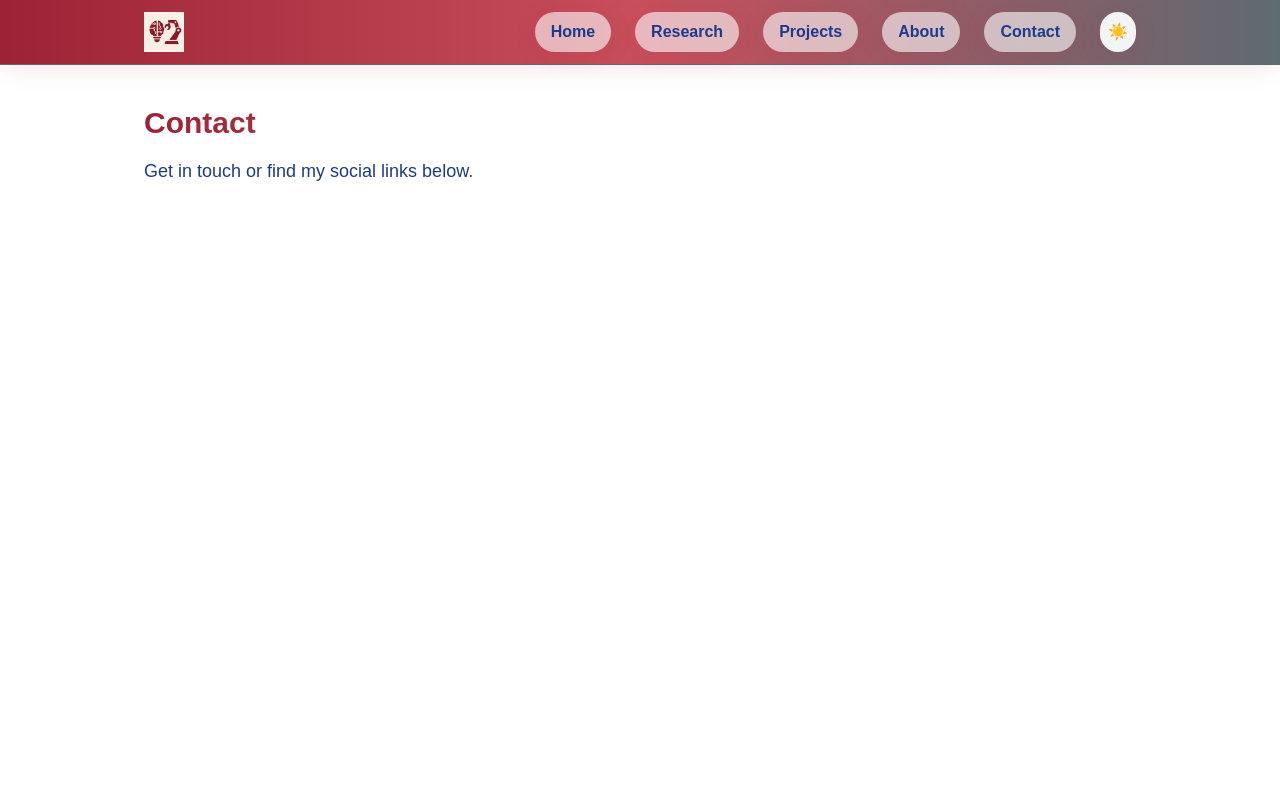
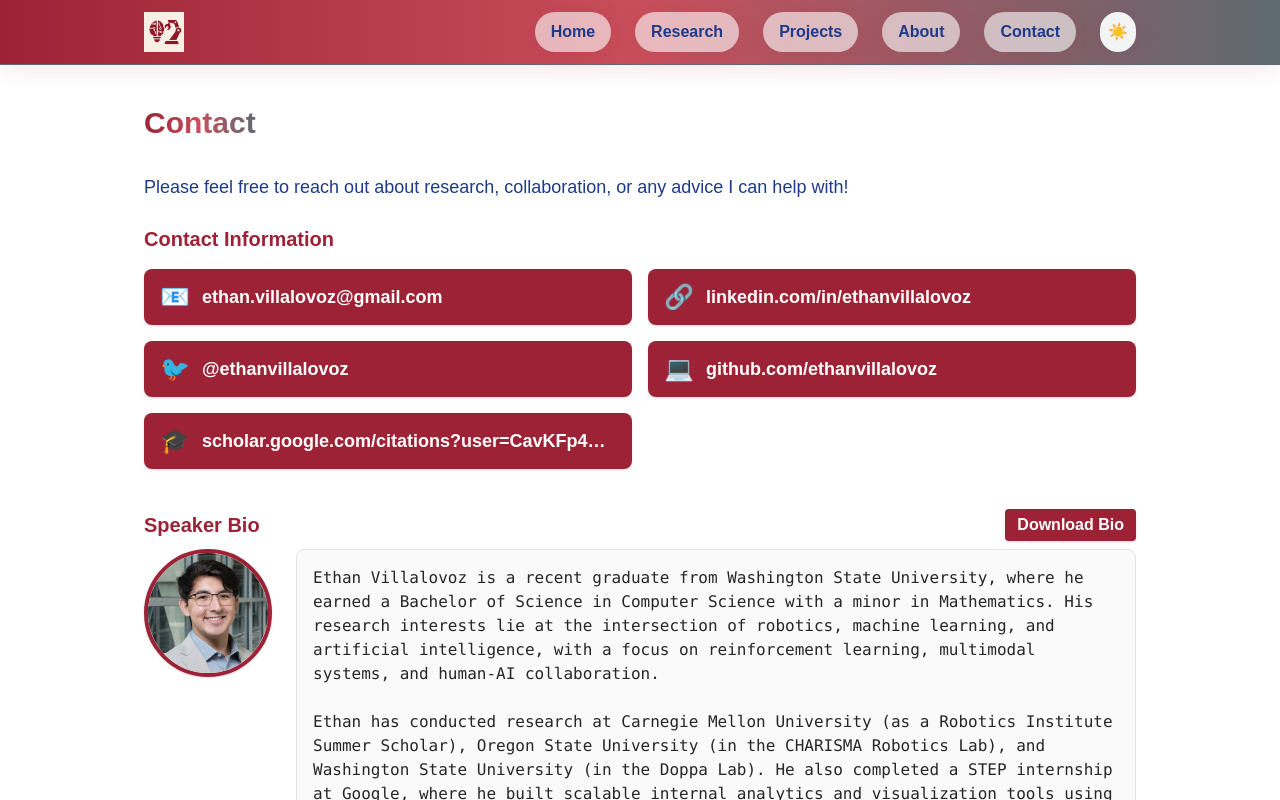
Before and after one commit to ethanvillalovoz/ethanvillalovoz.github.io, a Next.js app: page /contact in a window 1280 px wide. Shown: the top 800 px of the page. Built offline with nearby package versions, Linux system fonts and the light colour scheme.

Commit message:
Update Contact page: contact buttons grid, speaker bio, headshot, and download bio

```diff
--- a/src/app/about/page.tsx
+++ b/src/app/about/page.tsx
@@ -8,7 +8,7 @@ const timeline = [
 		title: "Robotics Institute Summer Scholars",
 		org: "Carnegie Mellon University",
 		location: "Pittsburgh, Pennsylvania USA",
-		logo: "/logos/cmu.png",
+		logo: "/images/EthanVillalovozGradPic.jpeg",
 		description: "",
 	},
 	{
@@ -33,7 +33,7 @@ const timeline = [
 		org: "Washington State University, Honors College",
 		location: "Pullman, Washington USA",
 		logo: "/logos/wsu.png",
-		description: "GPA 3.96",
+		description: "",
 	},
 ];
 
@@ -67,8 +67,7 @@ export default function AboutPage() {
 				/>
 				<div className="flex-1">
 					<div className="mb-2 text-primary font-semibold text-base md:text-lg">
-						Currently: Robotics Institute Summer Scholar at Carnegie Mellon
-						University
+						Currently: Job Seeking/Applying for Graduate Programs
 					</div>
 					<motion.p
 						initial={{ opacity: 0, y: 40 }}
@@ -76,9 +75,7 @@ export default function AboutPage() {
 						transition={{ duration: 0.7, delay: 0.15, ease: "easeOut" }}
 						className="text-blue-900 dark:text-primary-light mb-6 text-lg font-medium"
 					>
-						Hi, I’m Ethan! I’m a software engineer and researcher passionate about
-						AI, open source, and building tools that empower others. Here you’ll
-						find my background, timeline, CV, and{" "}
+						Here you’ll find my background, timeline, CV, and{" "}
 						<a
 							href="#fun-facts"
 							className="underline text-primary hover:text-primary-dark transition-colors"
@@ -104,7 +101,7 @@ export default function AboutPage() {
 							<img
 								src={item.logo}
 								alt={item.org + " logo"}
-								className="w-12 h-12 object-contain rounded-full border border-neutral-200 dark:border-neutral-700 bg-white mr-4"
+								className="w-24 h-24 object-contain rounded-full border border-neutral-200 dark:border-neutral-700 bg-white mr-4"
 							/>
 							{/* Content */}
 							<div>
--- a/src/app/contact/page.tsx
+++ b/src/app/contact/page.tsx
@@ -1,25 +1,116 @@
+"use client";
+
 import { motion } from "framer-motion";
+import { useEffect, useState } from "react";
+
+const contacts = [
+	{
+		label: "Email",
+		value: "ethan.villalovoz@gmail.com",
+		href: "mailto:ethan.villalovoz@gmail.com",
+		icon: "📧",
+	},
+	{
+		label: "LinkedIn",
+		value: "linkedin.com/in/ethanvillalovoz",
+		href: "https://www.linkedin.com/in/ethanvillalovoz/",
+		icon: "🔗",
+	},
+	{
+		label: "Twitter",
+		value: "@ethanvillalovoz",
+		href: "https://twitter.com/ethanvillalovoz",
+		icon: "🐦",
+	},
+	{
+		label: "GitHub",
+		value: "github.com/ethanvillalovoz",
+		href: "https://github.com/ethanvillalovoz",
+		icon: "💻",
+	},
+	{
+		label: "Google Scholar",
+		value: "scholar.google.com/citations?user=CavKFp4AAAAJ",
+		href: "https://scholar.google.com/citations?user=CavKFp4AAAAJ&hl=en",
+		icon: "🎓",
+	},
+];
 
 export default function ContactPage() {
+	const [bio, setBio] = useState("");
+
+	useEffect(() => {
+		fetch("/data/EthanVillalovoz-bio.txt")
+			.then((res) => res.text())
+			.then((text) => setBio(text));
+	}, []);
+
 	return (
 		<main className="max-w-5xl mx-auto px-4 py-10">
+			<div className="flex items-center justify-between mb-8">
 				<motion.h1
 					initial={{ opacity: 0, y: 40 }}
 					animate={{ opacity: 1, y: 0 }}
 					transition={{ duration: 0.7, ease: "easeOut" }}
-        className="text-3xl font-extrabold mb-4 bg-gradient-to-r from-primary via-primary-light to-primary-dark bg-clip-text text-transparent"
+					className="text-3xl font-extrabold bg-gradient-to-r from-primary via-primary-light to-primary-dark bg-clip-text text-transparent"
 				>
 					Contact
 				</motion.h1>
+			</div>
 			<motion.p
 				initial={{ opacity: 0, y: 40 }}
 				animate={{ opacity: 1, y: 0 }}
 				transition={{ duration: 0.7, delay: 0.15, ease: "easeOut" }}
 				className="text-blue-900 dark:text-primary-light mb-6 text-lg font-medium"
 			>
-        Get in touch or find my social links below.
+				Please feel free to reach out about research, collaboration, or any
+				advice I can help with!
 			</motion.p>
-      {/* TODO: Add email, Google Scholar, Twitter, GitHub links, etc. */}
+
+			{/* Contact Methods */}
+			<section className="mb-10">
+				<h2 className="text-xl font-bold mb-4 text-primary">
+					Contact Information
+				</h2>
+				<div className="grid grid-cols-1 sm:grid-cols-2 gap-4">
+					{contacts.map((c) => (
+						<a
+							key={c.label}
+							href={c.href}
+							className="flex items-center gap-3 px-4 py-3 rounded-lg bg-primary text-white font-semibold shadow hover:bg-primary-dark transition text-lg"
+							target="_blank"
+							rel="noopener noreferrer"
+						>
+							<span className="text-2xl">{c.icon}</span>
+							<span className="truncate">{c.value}</span>
+						</a>
+					))}
+				</div>
+			</section>
+
+			{/* Speaker Headshot and Bio */}
+			<section className="mb-10">
+				<div className="flex items-center justify-between mb-2">
+					<h2 className="text-xl font-bold text-primary">Speaker Bio</h2>
+					<a
+						href="/data/EthanVillalovoz-bio.txt"
+						download
+						className="px-3 py-1 rounded bg-primary text-white font-semibold shadow hover:bg-primary-dark transition"
+					>
+						Download Bio
+					</a>
+				</div>
+				<div className="flex flex-col md:flex-row gap-6 items-start">
+					<img
+						src="/images/EthanVillalovozPic.jpeg"
+						alt="Ethan Villalovoz headshot"
+						className="w-32 h-32 rounded-full object-cover border-4 border-primary shadow mb-4 md:mb-0"
+					/>
+					<pre className="whitespace-pre-wrap bg-neutral-50 dark:bg-neutral-900/30 p-4 rounded-lg border border-neutral-200 dark:border-neutral-700 text-neutral-800 dark:text-neutral-100 text-base flex-1">
+						{bio}
+					</pre>
+				</div>
+			</section>
 		</main>
 	);
 }
--- a/src/app/page.tsx
+++ b/src/app/page.tsx
@@ -123,7 +123,7 @@ export default function Home() {
             transition={{ delay: 0.25, duration: 0.7, ease: "easeOut" }}
             className="text-lg text-gray-600 dark:text-gray-300 mb-8"
           >
-            Welcome! Explore my research, projects, and journey below.
+            Welcome! Explore my research, projects, and journey here!
           </motion.p>
           <p className="mb-4">
             I am a recent graduate in Computer Science from Washington State
```
Lines whose indentation alone changed are shown as unchanged.
